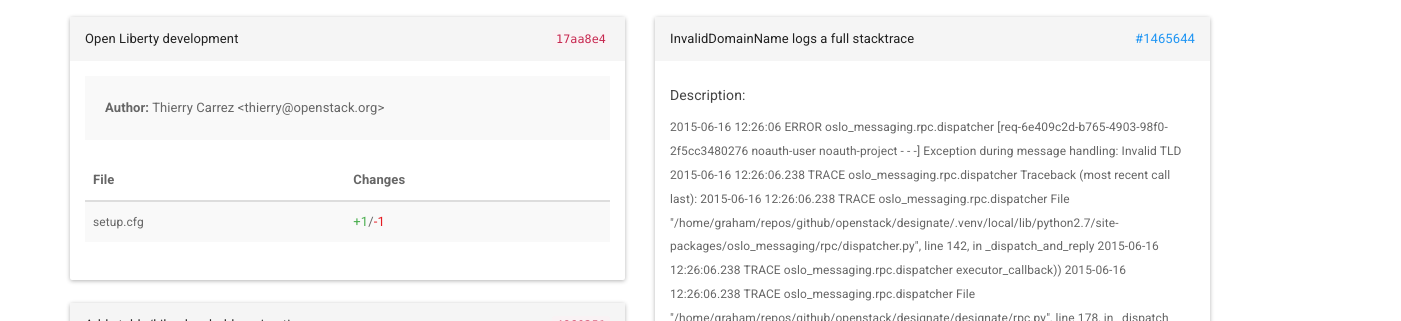
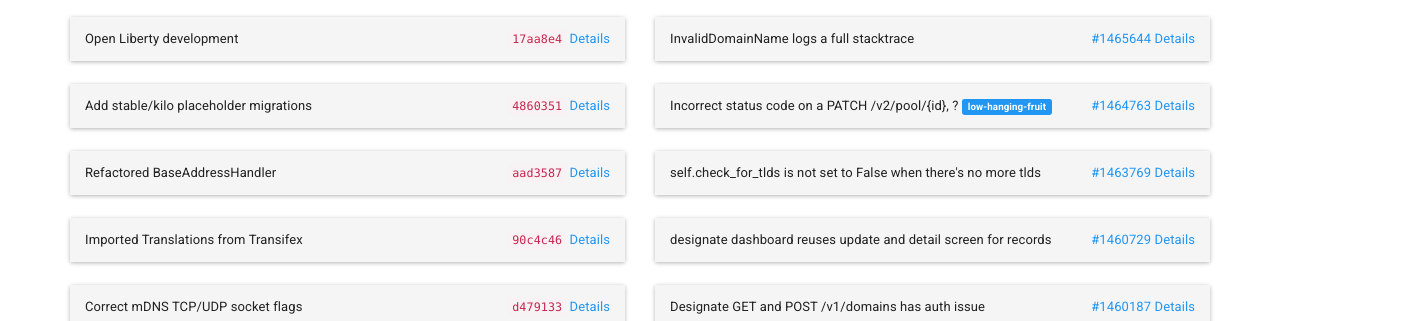
Before and after one commit to grahamhayes/designate-stable-status, a plain HTML site: page index.html in a window 1280 px wide. Shown: the part 479-800 px from the top of the page, 1401 px wide, since content can reach past the window. Drawn offline with nearby package versions, Linux system fonts and the light colour scheme.

Commit message:
Updated Layout

```diff
--- a/index.html
+++ b/index.html
@@ -5,7 +5,7 @@
     <meta http-equiv="X-UA-Compatible" content="IE=edge">
     <meta name="viewport" content="width=device-width, initial-scale=1">
     <!-- The above 3 meta tags *must* come first in the head; any other head content must come *after* these tags -->
-    <title>Bootstrap 101 Template</title>
+    <title>Designate Stable/Kilo Backport Status</title>
     <script src="commits.js"></script>
     <script src="bugs.js"></script>
     <!-- Bootstrap -->
--- a/js/site.js
+++ b/js/site.js
@@ -8,8 +8,8 @@
 
 function make_commit_block(commit){
   return '<div class="panel panel-default">' +
-'      <div class="panel-heading">'+ commit.subject +'<div style="float:right;"><a href="https://github.com/openstack/designate/commit/'+commit.sha+'"><code>'+ commit.sha +'</code></a></div></div>' +
-'      <div class="panel-body">' +
+'      <div class="panel-heading">'+ commit.subject +'<div style="float:right;"><a href="https://github.com/openstack/designate/commit/'+commit.sha+'"><code>'+ commit.sha +'</code></a>    <a role="button" data-toggle="collapse" href="#commit_'+commit.sha+'" aria-expanded="false" aria-controls="commit_'+commit.sha+'">Details</a></div></div>' +
+'      <div class="panel-body collapse" id="commit_'+commit.sha+'">' +
 make_commit_body(commit) +
 '      </div>' +
 '    </div>';
@@ -40,8 +40,8 @@
 
 function make_bug_block(bug){
   return '<div class="panel panel-default">' +
-            '<div class="panel-heading">'+bug.title+' '+make_bug_tags(bug)+'<div style="float:right"> <a href="'+bug.web_link+'">#'+bug.id+'</a></div></div>' +
-            '<div class="panel-body"><h6>Description:</h6><small>' +
+            '<div class="panel-heading">'+bug.title+' '+make_bug_tags(bug)+'<div style="float:right"> <a href="'+bug.web_link+'">#'+bug.id+'</a>   <a role="button" data-toggle="collapse" href="#bug_'+bug.id+'" aria-expanded="false" aria-controls="bug_'+bug.id+'">Details</a></div></div>' +
+            '<div class="panel-body collapse" id="bug_'+bug.id+'"><h6>Description:</h6><small>' +
             bug.description
             '<small/></div>' +
             '<div class="panel-footer"><strong>Reporter: </strong>'+bug.owner+'</div>' +
```
